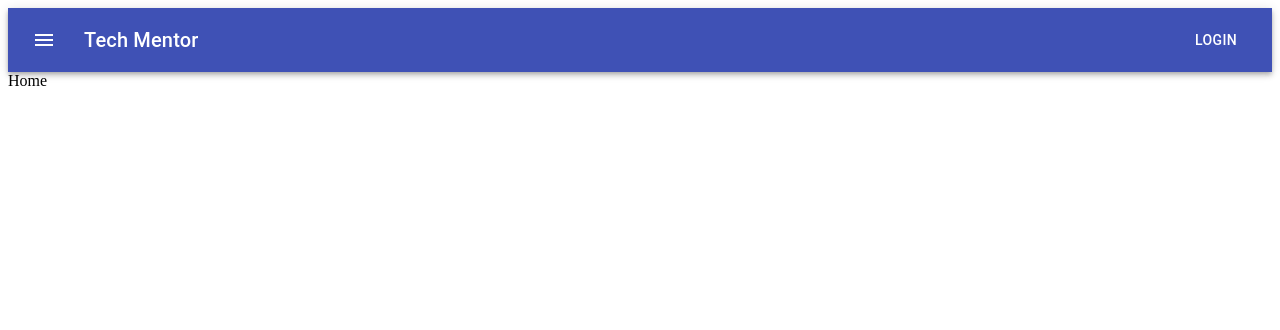
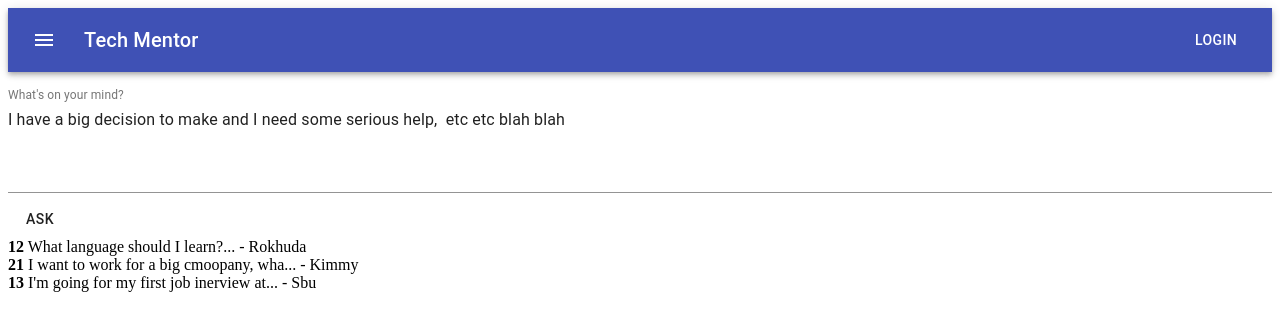
Before and after one commit to sheenarbw/mentor-platform, a Next.js app: page / in a window 1280 px wide. Shown: the top 330 px of the page. Built offline with nearby package versions, Linux system fonts and the light colour scheme.

Commit message:
home page sortof works

```diff
--- a/pages/Home.js
+++ b/pages/Home.js
@@ -1,9 +1,47 @@
 import React from "react";
 
+import { makeStyles } from "@material-ui/core/styles";
+import List from "@material-ui/core/List";
+import ListItem from "@material-ui/core/ListItem";
+import ListItemIcon from "@material-ui/core/ListItemIcon";
+import ListItemText from "@material-ui/core/ListItemText";
+import Divider from "@material-ui/core/Divider";
+import InboxIcon from "@material-ui/icons/Inbox";
+import DraftsIcon from "@material-ui/icons/Drafts";
+import Avatar from "@material-ui/core/Avatar";
+import TextField from "@material-ui/core/TextField";
+import { Button } from "@material-ui/core";
+
+// username
+// avatar
+
 function Home(props) {
-  // console.log(probs)
+  const { questionsSummaries, currentQuestionText, handleAddQuestion } = props;
+  console.log(currentQuestionText);
+  return (
+    <div>
+      <TextField
+        id="standard-multiline-static"
+        label="What's on your mind?"
+        multiline
+        rows="4"
+        // defaultValue="your question here"
+        margin="normal"
+        value={currentQuestionText}
+        fullWidth
+      />
+      <Button onClick={handleAddQuestion}>Ask</Button>
 
-  return <div>Home</div>;
+      {questionsSummaries.map((data, index) => {
+        return (
+          <div key={index}>
+            <b>{data.commentCount}</b> {data.summary} - {data.username}
+            {/* <Avatar>{data.avatar}</Avatar> */}
+          </div>
+        );
+      })}
+    </div>
+  );
 }
 
 export default Home;
--- a/pages/index.js
+++ b/pages/index.js
@@ -41,7 +41,8 @@ class App extends React.Component {
       },
 
       home: {
-        currentQuestionText: "", // whatever question the user is currently typing
+        currentQuestionText:
+          "I have a big decision to make and I need some serious help,  etc etc blah blah", // whatever question the user is currently typing
         questionsSummaries: [
           {
             summary: "What language should I learn?...",
@@ -122,7 +123,7 @@ class App extends React.Component {
             username: "demo",
             avatar: "DE"
           },
-          ...questionsSummaries
+          ...this.state.home.questionsSummaries
         ]
       }
     });
```
